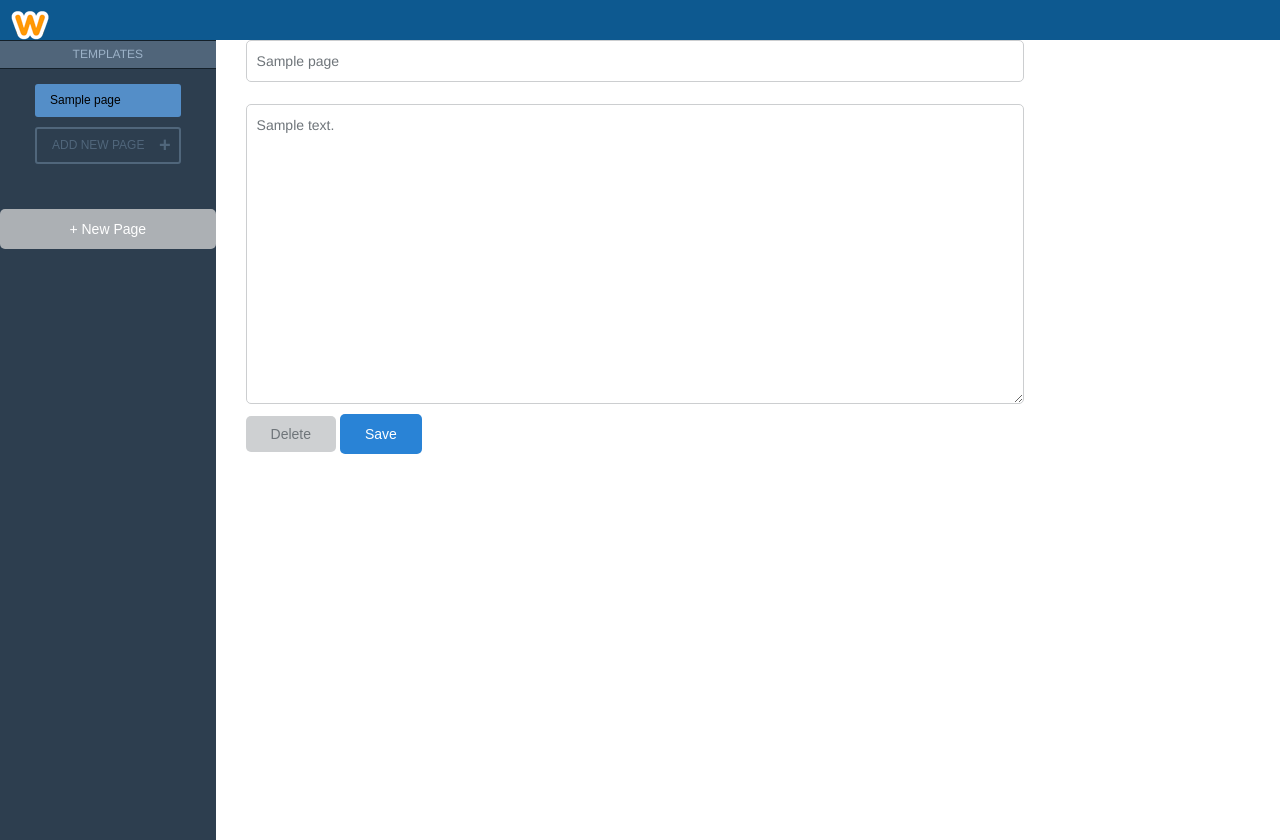
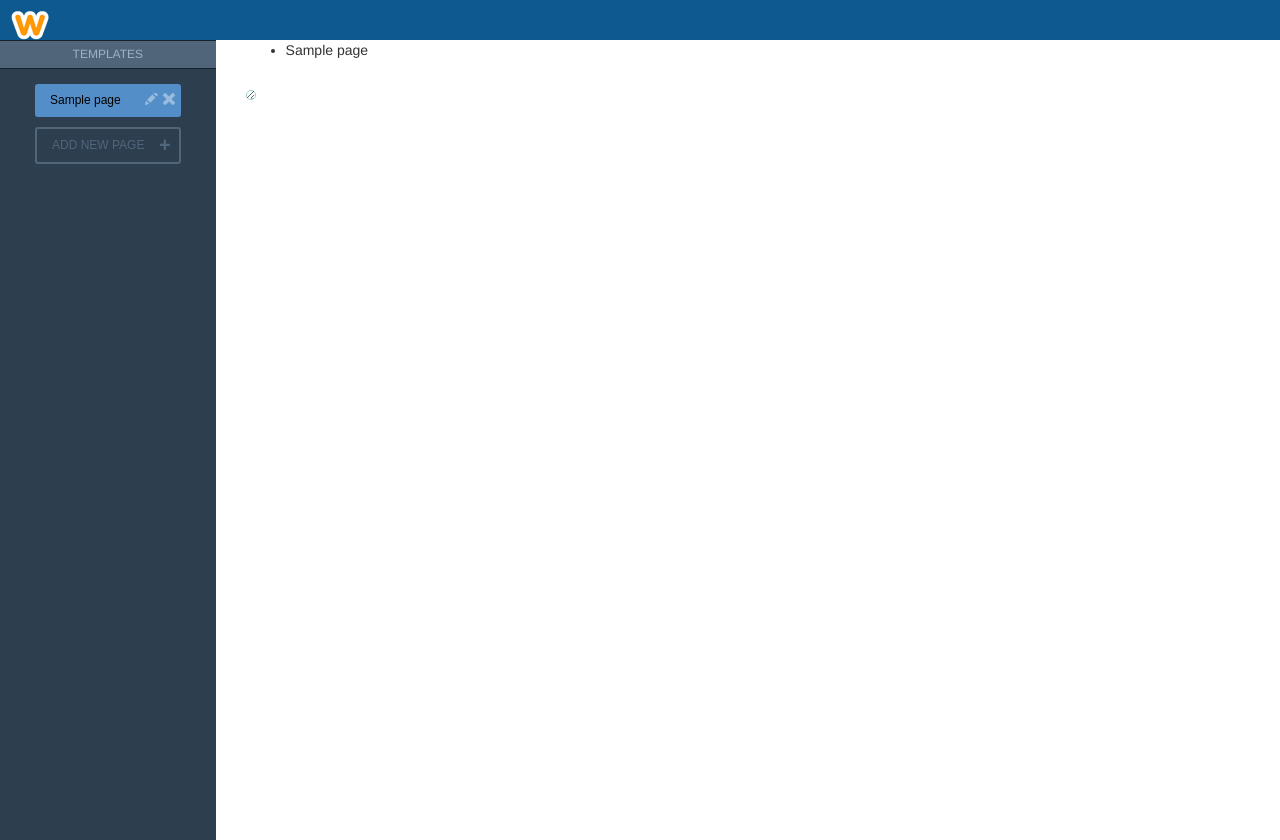
Before and after one commit to shivamthapar/weebly-mini, a Flask app: template app/templates/pages/main.html in a window 1280 px wide. Run offline with Flask 2, Linux system fonts and the light colour scheme; the template is opened without the code that fills it: most values are stand-ins (such as "Sample title", 1, 10 or a date in 2020); parts of the project's set-up code (start-up, migrations or seed data) failed here and were passed over; some libraries are stand-ins or nearby versions.

Commit message:
replace page content with TextElements, update styling, page rename on sidebar

```diff
--- a/app/pages/constants.py
+++ b/app/pages/constants.py
@@ -1 +1,5 @@
 DEFAULT_PAGE_TITLE = "A New Page"
+DEFAULT_TEXT_ELEM_HEIGHT = "auto"
+DEFAULT_TEXT_ELEM_WIDTH = "auto"
+DEFAULT_TEXT_ELEM_XCOORD = "10px"
+DEFAULT_TEXT_ELEM_YCOORD = "10px"
--- a/app/static/css/main.css
+++ b/app/static/css/main.css
@@ -69,6 +69,7 @@ body{
   display: table-cell;
   height: 100%;
   padding-left:30px;
+  position: relative;
 }
 #pages-list{
   list-style: none;
@@ -80,6 +81,7 @@ body{
   color: rgb(111,117,122);
   margin-bottom: 10px;
   font-family: 'Arial', sans-serif;
+  position: relative;
 }
 #pages-list li a{
   text-decoration: none;
@@ -93,6 +95,58 @@ body{
 }
 #pages-list li a.selected{
   color: black;
+}
+.page-title-input{
+  text-decoration: none;
+  color: rgb(80,102,123);
+  width: 100%;
+  background: none;
+  display: block;
+  padding: 8px 0px 8px 15px;
+  border-radius: 3px;
+  font-size: 12px;
+  border: 2px solid rgb(80,102,123);
+}
+.page-title-input:focus{
+  color: white;
+}
+#pages-list li span.page-buttons{
+  position: absolute;
+  top: 8px;
+  right: 5px;
+}
+#pages-list li span.page-buttons a{
+  padding: 0px;
+  text-decoration: none;
+  display: inline-block;
+  width: 14px;
+  height: 14px;
+  background-image: url('../Add-Delete-Edit-Icons.png');
+  cursor: pointer;
+}
+#pages-list li span.page-buttons a#edit-page-button{
+  background-position-x: 46px;
+  background-position-y: -14px;
+}
+#pages-list li span.page-buttons a#edit-page-button:hover{
+  background-position-x: 46px;
+  background-position-y: -32px;
+}
+#pages-list li span.page-buttons a#edit-page-button:active{
+  background-position-x: 46px;
+  background-position-y: -50px;
+}
+#pages-list li span.page-buttons a#delete-page-button{
+  background-position-x: 26px;
+  background-position-y: -14px;
+}
+#pages-list li span.page-buttons a#delete-page-button:hover{
+  background-position-x: 26px;
+  background-position-y: -32px;
+}
+#pages-list li span.page-buttons a#delete-page-button:active{
+  background-position-x: 26px;
+  background-position-y: -50px;
 }
 li#sidebar-new-page{
   position: relative;
@@ -108,7 +162,7 @@ li#sidebar-new-page{
   font-size: 12px;
   border: 2px solid rgb(80,102,123);
 }
-#sidebar-new-page-input:hover{
+#sidebar-new-page-input:hover, #sidebar-new-page-input:focus{
   color: white;
 }
 ::-webkit-input-placeholder {
@@ -156,6 +210,17 @@ li#sidebar-new-page{
   font-size: 14px;
   color: rgb(111,117,122);
 }
+.page-title-input{
+  display:none;
+}
+.text-elem{
+  position:absolute;
+  border: 1px solid rgb(145, 200, 203);
+  font-size: 14px;
+  color: rgb(111, 117, 122);
+  border-radius: 5px;
+  margin: 0px;
+}
 #page-content{
   width: 100%;
   padding: 10px;
--- a/app/templates/pages/mainpanel.html
+++ b/app/templates/pages/mainpanel.html
@@ -1,12 +1,18 @@
 <div id="mainpanel" >
   {% if not noPages %}
-  <form action = "/pages/update/{{page.id}}" method = "POST">
-    <input id="page-title" type = "text" name = "title" placeholder="Title" value="{{page.title}}"/>
+      <ul id = "nav-pages-list">
+          {% for p in pages %}
+          <li><p {% if id == p.id %} class="selected" {% endif %} >{{p.title}}</p>
+          </li>
+          {% endfor %}
+      </ul>
     <br />
+    {% for elem in page.text_elements %}
+    <textarea id="text-elem-{{elem.id}}" name = "text-elem-{{elem.id}}" placeholder="Text" class="text-elem" style="top:{{elem.y_coord}}; left:{{elem.x_coord}};width:{{elem.width}};height:{{elem.height}};">{{elem.content}}</textarea>
+    {% endfor %}
+    <!--
     <textarea id="page-content" name = "content" placeholder="Body of the post...">{{page.content}}</textarea>
+    -->
     <br />
-    <a class="page-panel-btn" id="page-delete-button" data-href="http://google.com">Delete</a>
-    <input class="page-panel-btn"id="page-save-button" type="submit" value = "Save" />
-  </form>
   {% endif %}
 </div>
--- a/app/templates/pages/sidebar.html
+++ b/app/templates/pages/sidebar.html
@@ -5,7 +5,13 @@
       <ul id = "pages-list">
         {% if not noPages %}
           {% for p in pages %}
-          <li><a {% if id == p.id %} class="selected" {% endif %} href="/pages/{{p.id}}">{{p.title}}</a></li>
+          <li><a id="page-{{p.id}}" class="pages-list-page {% if id == p.id %} selected {% endif %}" href="/pages/{{p.id}}">{{p.title}}</a>
+          <input type="text" id="page-title-input-{{p.id}}" class="page-title-input" name="title" value="{{p.title}}" />
+            <span class="page-buttons">
+              <a class="icon-pencil edit-page-button" id="edit-page-button" ></a>
+              <a class="icon-delete delete-page-button" id="delete-page-button" href="/pages/delete/{{p.id}}"></a>
+            </span>
+          </li>
           {% endfor %}
         {% endif %}
         <li id="sidebar-new-page">
@@ -17,5 +23,4 @@
       </ul>
     </div>
   </div>
-  <a id="sidebar-new-page-button" href="/pages/create">+ New Page</a>
 </div>
```
Also changed, not shown: app/pages/models.py (+47 -0 lines), app/pages/views.py (+27 -10 lines), app/templates/pages/main.html (+54 -0 lines), createDummyData.py (added, +23 -0 lines), app/static/Add-Delete-Edit-Icons.png (added).
